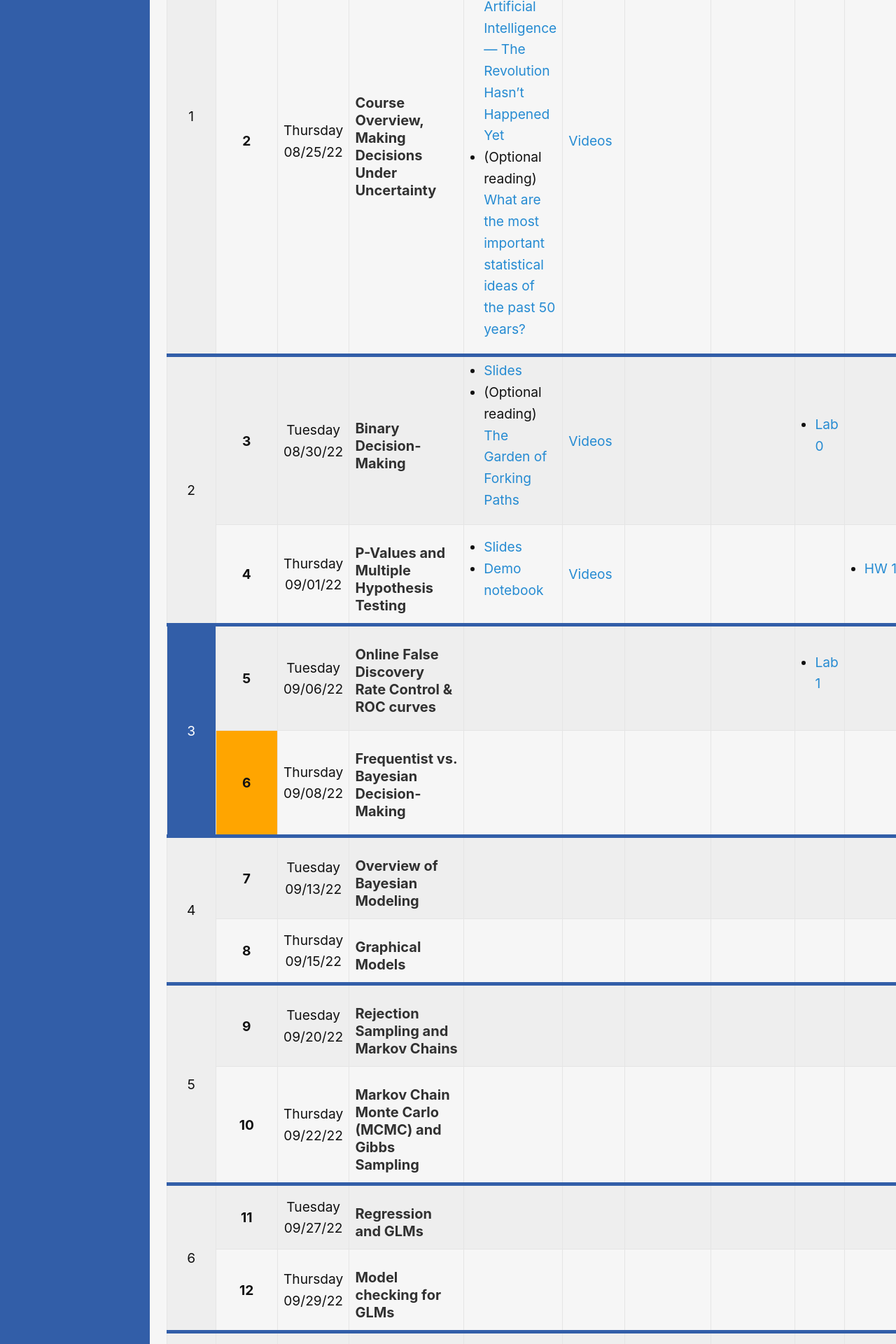
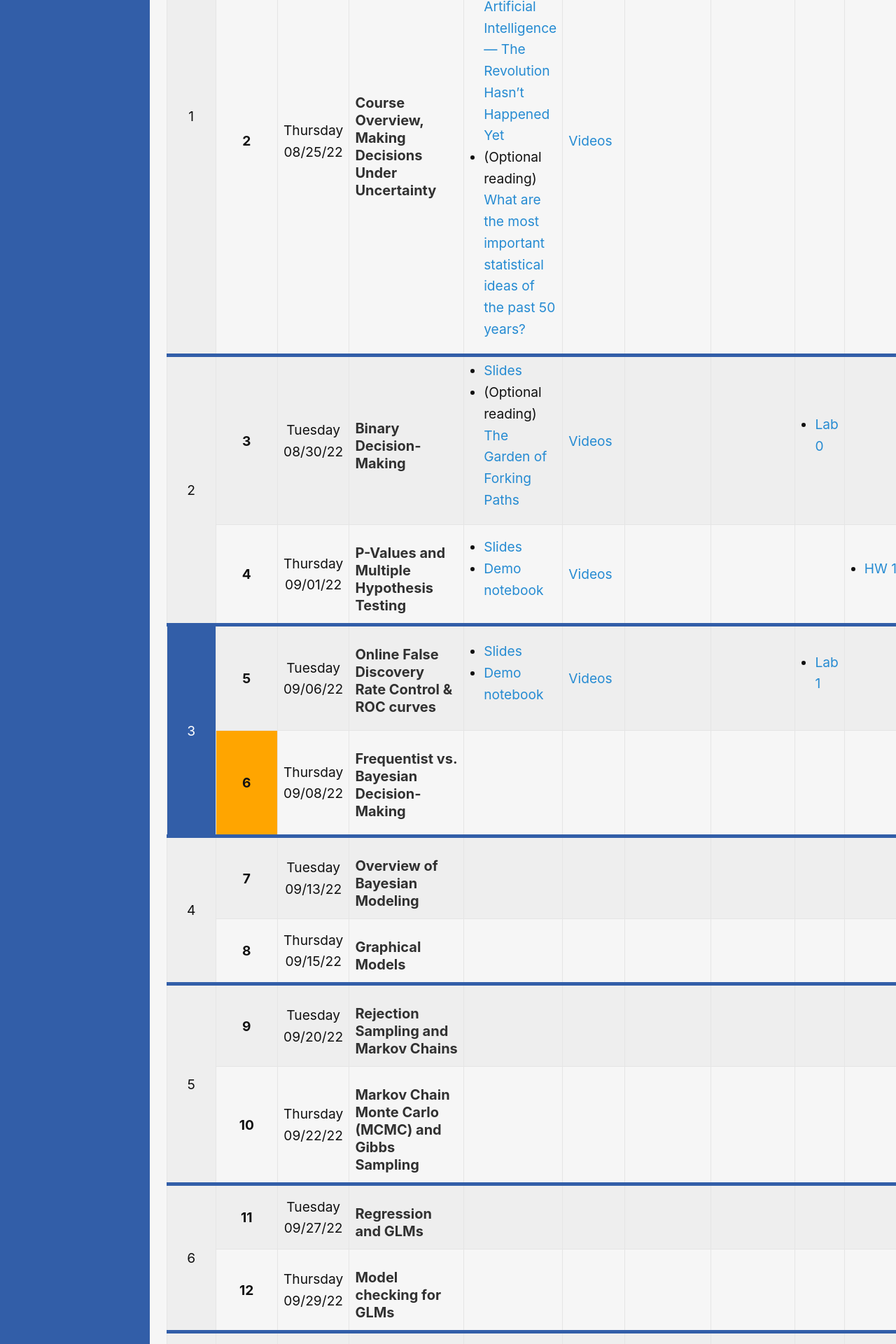
Before and after one commit to ds-102/fa22, a Jekyll site: the page built from index.md, in a window 1280 px wide. Shown: the part 690-2610 px from the top of the page at 70% size. Built offline with Jekyll 4.4.1, drawn with Linux system fonts in a browser that asks for light colours.

Commit message:
add lecture 4

```diff
--- a/_data/lectures.yml
+++ b/_data/lectures.yml
@@ -51,6 +51,10 @@
   topic: Online False Discovery Rate Control & ROC curves
   lab: |
       - [Lab 1](http://data102.datahub.berkeley.edu/hub/user-redirect/git-sync?repo=https://github.com/ds-102/fa22&subPath=labs/lab01/)
+  video: https://www.youtube.com/watch?v=xouSdEQfvYY&list=PLSEfoRJ1f3UO2QhICeAXUNvcJ4JKqvweA
+  slides: |
+      - [Slides](https://docs.google.com/presentation/d/18KqWpnK7JosPfVD2p-zPLCLOYPy8V_fDXoQEb8h0nks/edit?usp=sharing)
+      - [Demo notebook](http://data102.datahub.berkeley.edu/hub/user-redirect/git-sync?repo=https://github.com/ds-102/fa22&subPath=lecture/lecture04/binary_classification.ipynb)
 
 - date: Thursday 09/08/22
   topic: Frequentist vs. Bayesian Decision-Making
```
